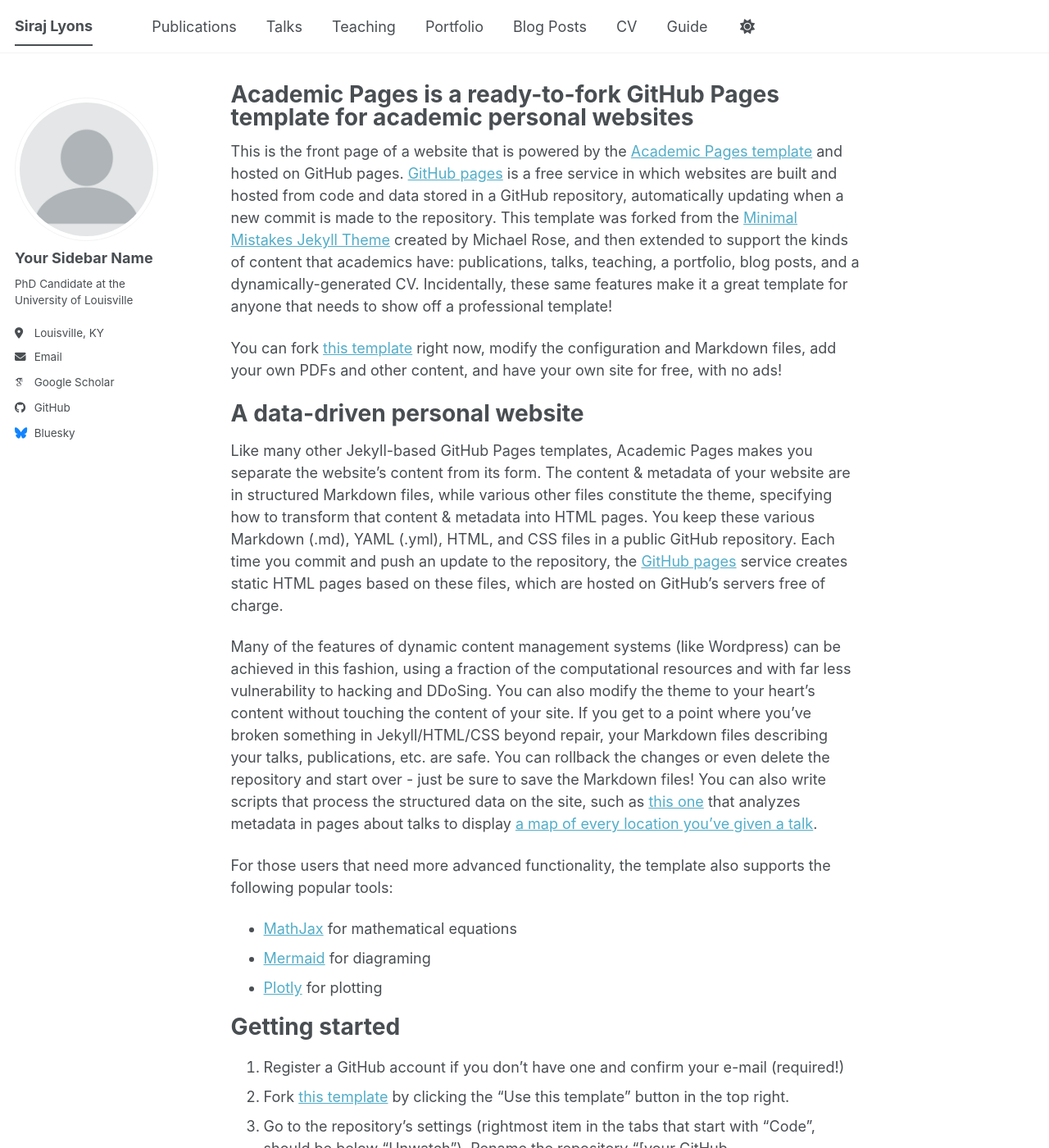
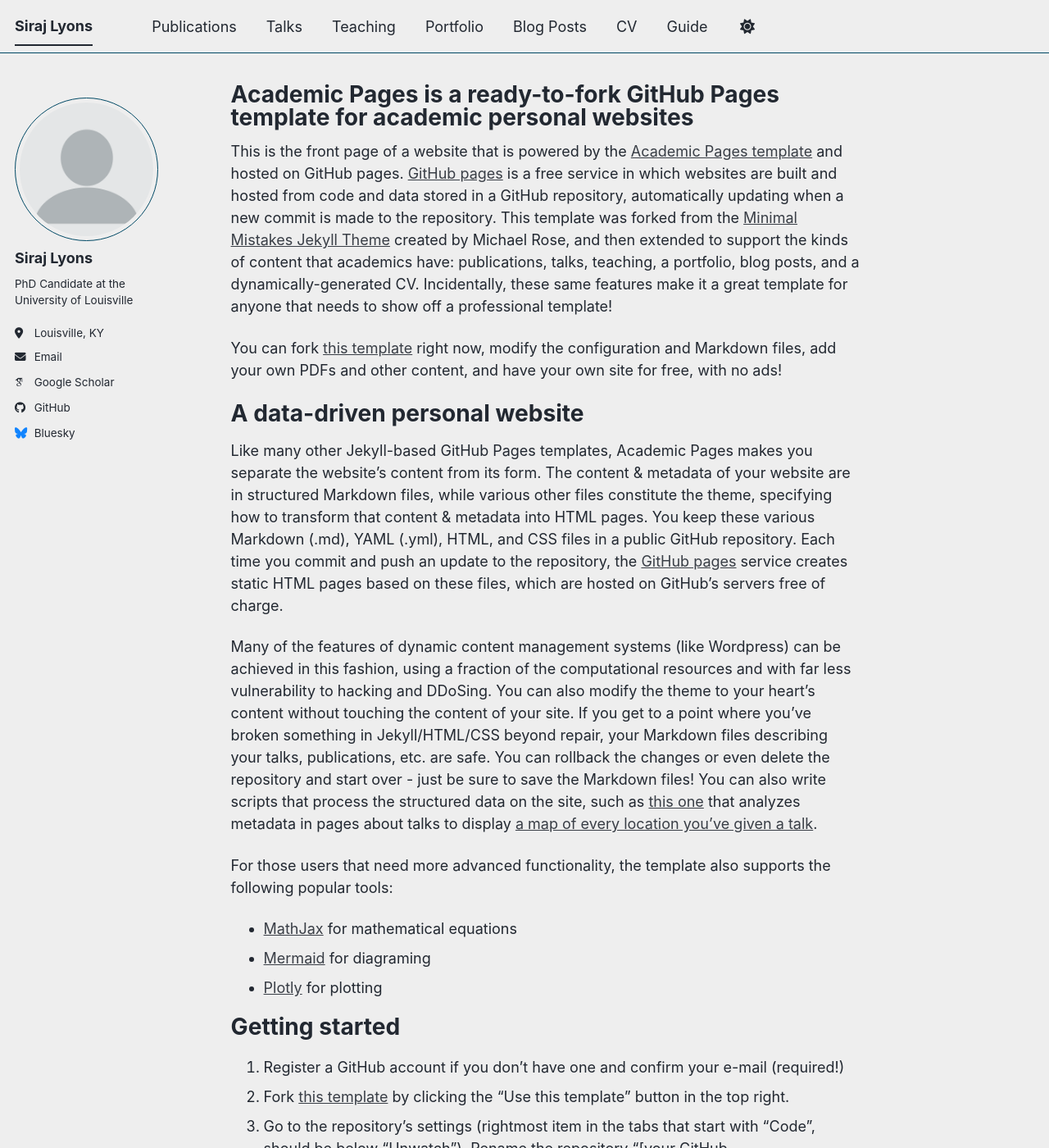
Before and after one commit to siraj-lyons/siraj-lyons.github.io, a Jekyll site: the page built from _pages/about.md, in a window 1280 px wide and 1400 px high. Shown: the whole window at 82% size. Built offline with Jekyll 4.4.1, drawn with Linux system fonts in a browser that asks for light colours; some web fonts are replaced; a script bundle is joined from its source files by our own code; library files that are not in the unit come from our copies.

Commit message:
Change site theme to 'air' and update author name

```diff
--- a/_config.yml
+++ b/_config.yml
@@ -8,7 +8,7 @@
 
 # Basic Site Settings
 locale                   : "en-US"
-site_theme               : "default" # The available themes options are "default", "air", "sunrise", "mint", "dirt" and "contrast"
+site_theme               : "air" # The available themes options are "default", "air", "sunrise", "mint", "dirt" and "contrast"
 title                    : "Siraj Lyons"
 title_separator          : "-"
 name                     : &name "Siraj Lyons"
@@ -24,7 +24,7 @@ repository               : "koffeinhaltigt-lejon/koffeinhaltigt-lejon.github.io"
 author:
   # Biographic information
   avatar           : "profile.png"
-  name             : "Your Sidebar Name"
+  name             : "Siraj Lyons"
   pronouns         : # example: "she/her"
   bio              : "PhD Candidate at the University of Louisville"
   location         : "Louisville, KY"
```
